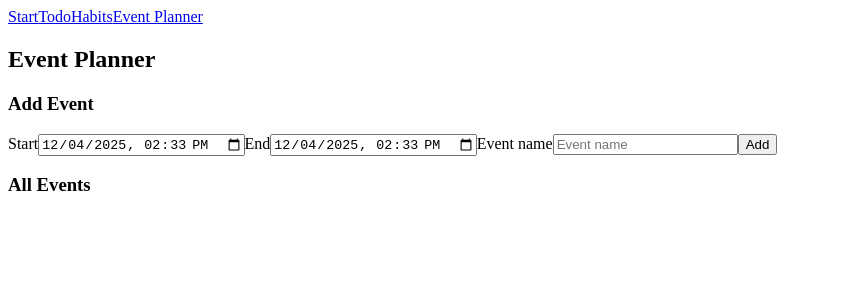
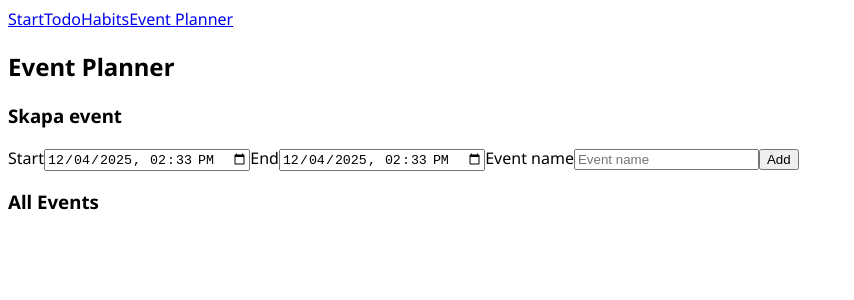
Before and after one commit to Ebba-Ene/projektarbete-productivity-assistant-application, a React (Vite) app: page /eventplanner in a window 1280 px wide. Shown: the top 300 px of the page, without its empty margins (0-854 px from the left). Built offline with nearby package versions, Linux system fonts and the light colour scheme.

Commit message:
add component structure

```diff
--- /dev/null
+++ b/src/components/EventEdit/EventEdit.jsx
@@ -0,0 +1,36 @@
+import { useContext, useState } from "react"
+import { EventContext } from "../../context/EventContext"
+import { useSyncEndWithStart, validateEvent } from "../helper";
+import EventInputs from "../EventInputs/EventInputs";
+
+const EventEdit = ({ event, onCancel }) => {
+    const { editEvent } = useContext(EventContext);
+
+    const [name, setName] = useState(event.name);
+    const [start, setStart] = useState(event.start);
+    const [end, setEnd] = useState(event.end);
+
+    useSyncEndWithStart(start, end, setEnd);
+
+    const saveEdit = () => {
+        const error = validateEvent(start, end, name);
+        if (error) {
+            return alert(error);
+        }
+
+        editEvent(event.id, start, end, name);
+        onCancel();
+    }
+
+    return (
+        <>
+            <EventInputs start={start} end={end} name={name} setStart={setStart} setEnd={setEnd} setName={setName}/>
+
+            <button onClick={onCancel}>Cancel</button>
+            <button onClick={saveEdit}>Save</button>
+
+        </>
+    );
+};
+
+export default EventEdit;
--- a/src/components/EventForm.jsx
+++ b/src/components/EventForm/EventForm.jsx
@@ -1,7 +1,7 @@
 import { useContext, useState } from "react";
-import { EventContext } from "../context/EventContext";
-import { formatDateTimeLocal, useSyncEndWithStart, validateEvent } from "./eventUtils";
-import EventInputs from "./EventInputs";
+import { EventContext } from "../../context/EventContext";
+import { formatDateTimeLocal, useSyncEndWithStart, validateEvent } from "../helper";
+import EventInputs from "../EventInputs/EventInputs";
 
 const EventForm = () => {
     const { addEvent } = useContext(EventContext)
@@ -15,7 +15,7 @@ const EventForm = () => {
     useSyncEndWithStart(start, end, setEnd);
 
     const handleAdd = () => {
-        const error = validateEvent(start, end, name)
+        const error = validateEvent(start, end, name);
         if (error) {
             return alert(error);
         }
@@ -25,13 +25,13 @@ const EventForm = () => {
     };
 
     return (
-        <>
-            <h3>Add Event</h3>
+        <div>
+            <h3>Skapa event</h3>
 
-            <EventInputs start={start} end={end} name={name} setStart={setStart} setEnd={setEnd} setName={setName} minStart={formatDateTimeLocal(now)}/>
+            <EventInputs start={start} end={end} name={name} setStart={setStart} setEnd={setEnd} setName={setName}/>
 
             <button onClick={handleAdd}>Add</button>
-        </>
+        </div>
     );
 };
 
--- a/src/components/EventInputs.jsx
+++ /dev/null
@@ -1,20 +0,0 @@
-import { formatDateTimeLocal } from "./eventUtils";
-
-const EventInputs = ({ start, end, name, setStart, setEnd, setName, minStart }) => {
-  const now = new Date();
-
-  return (
-    <>
-      <label>Start</label>
-      <input type="datetime-local" value={start} min={minStart} onChange={(e) => setStart(e.target.value)}/>
-
-      <label>End</label>
-      <input type="datetime-local" value={end} min={start} onChange={(e) => setEnd(e.target.value)}/>
-
-      <label>Event name</label>
-      <input type="text" value={name} placeholder="Event name" onChange={(e) => setName(e.target.value)}/>
-    </>
-  );
-};
-
-export default EventInputs;
--- /dev/null
+++ b/src/components/EventInputs/EventInputs.jsx
@@ -0,0 +1,20 @@
+import { formatDateTimeLocal } from "../helper";
+
+const EventInputs = ({ start, end, name, setStart, setEnd, setName }) => {
+    const now = new Date();
+
+    return (
+        <>
+            <label>Start</label>
+            <input type="datetime-local" value={start} min={formatDateTimeLocal(now)} onChange={(e) => setStart(e.target.value)}/>
+
+            <label>End</label>
+            <input type="datetime-local" value={end} min={start} onChange={(e) => setEnd(e.target.value)}/>
+
+            <label>Event name</label>
+            <input type="text" value={name} placeholder="Event name" onChange={(e) => setName(e.target.value)}/>
+        </>
+    );
+};
+
+export default EventInputs;
--- a/src/components/EventItem.jsx
+++ /dev/null
@@ -1,58 +0,0 @@
-import { useContext, useState } from "react"
-import { EventContext } from "../context/EventContext"
-import { formatDisplayDate, useSyncEndWithStart, validateEvent } from "./eventUtils";
-import EventInputs from "./EventInputs";
-
-const EventItem = ({ event }) => {
-    const { removeEvent, editEvent } = useContext(EventContext);
-
-    const [isEditing, setEditing] = useState(false);
-
-    const [name, setName] = useState(event.name);
-    const [start, setStart] = useState(event.start);
-    const [end, setEnd] = useState(event.end);
-
-    useSyncEndWithStart(start, end, setEnd);
-
-    const cancelEdit = () => {
-        setStart(event.start);
-        setEnd(event.end);
-        setName(event.name);
-        setEditing(false);
-    }
-
-    const saveEdit = () => {
-        const error = validateEvent(start, end, name)
-        if (error) {
-            return alert(error);
-        }
-
-        editEvent(event.id, start, end, name);
-        setEditing(false);
-    }
-
-    return (
-        <>
-            <li>
-                {isEditing ? (
-                    <>
-                        <EventInputs start={start} end={end} name={name} setStart={setStart} setEnd={setEnd} setName={setName}/>
-
-                        <button onClick={cancelEdit}>Cancel</button>
-                        <button onClick={saveEdit}>Save</button>
-                    </>
-                ) : (
-                    <>
-                        {formatDisplayDate(event.start)} – {formatDisplayDate(event.end)}:{" "}
-                        <strong>{event.name}</strong>
-
-                        <button onClick={() => setEditing(true)}>Edit</button>
-                        <button onClick={() => removeEvent(event.id)}>Remove</button>
-                    </>
-                )}
-            </li>
-        </>
-    );
-};
-
-export default EventItem;
--- /dev/null
+++ b/src/components/EventItem/EventItem.jsx
@@ -0,0 +1,28 @@
+import { useContext, useState } from "react"
+import { EventContext } from "../../context/EventContext"
+import EventEdit from "../EventEdit/EventEdit";
+import EventView from "../EventView/EventView";
+
+const EventItem = ({ event }) => {
+    const { removeEvent } = useContext(EventContext);
+
+    const [isEditing, setEditing] = useState(false);
+
+    return (
+        <>
+            <li>
+                {isEditing ? (
+                    <>
+                        <EventEdit event={event} onCancel={() => setEditing(false)}/>
+                    </>
+                ) : (
+                    <>
+                        <EventView event={event} onEdit={() => setEditing(true)} onRemove={() => removeEvent(event.id)}/>
+                    </>
+                )}
+            </li>
+        </>
+    );
+};
+
+export default EventItem;
--- a/src/components/EventList.jsx
+++ b/src/components/EventList/EventList.jsx
@@ -1,6 +1,6 @@
 import { useContext } from "react"
-import { EventContext } from "../context/EventContext"
-import EventItem from "./EventItem"
+import { EventContext } from "../../context/EventContext"
+import EventItem from "../EventItem/EventItem";
 
 const EventList = () => {
     const { events } = useContext(EventContext);
@@ -8,6 +8,7 @@ const EventList = () => {
     return (
         <>
             <h3>All Events</h3>
+
             <ul>
                 {events.map((event) => (
                     <EventItem key={event.id} event={event}/>
--- /dev/null
+++ b/src/components/EventView/EventView.jsx
@@ -0,0 +1,15 @@
+import { formatDisplayDate } from "../helper";
+
+const EventView = ({ event, onEdit, onRemove }) => {
+    return (
+        <>
+            {formatDisplayDate(event.start)} – {formatDisplayDate(event.end)}:{" "}
+            <strong>{event.name}</strong>
+
+            <button onClick={onEdit}>Edit</button>
+            <button onClick={onRemove}>Remove</button>
+        </>
+    );
+};
+
+export default EventView;
--- a/src/components/eventUtils.js
+++ b/src/components/helper.js
@@ -2,37 +2,38 @@ import { useEffect } from "react";
 
 export const formatDateTimeLocal = (date) => {
   const d = new Date(date);
-
   const pad = (v) => v.toString().padStart(2, "0");
-
   const year = d.getFullYear();
   const month = pad(d.getMonth() + 1);
   const day = pad(d.getDate());
   const hours = pad(d.getHours());
   const minutes = pad(d.getMinutes());
-
   return `${year}-${month}-${day}T${hours}:${minutes}`;
 };
 
 export const formatDisplayDate = (date) =>
   new Date(date).toLocaleString("sv-SE", {
     dateStyle: "long",
-    timeStyle: "short",
+    timeStyle: "short"
   });
 
+export const useSyncEndWithStart = (start, end, setEnd) => {
+  const startDate = new Date(start);
+  const endDate = new Date(end);
+
+  useEffect(() => {
+        if (endDate < startDate) {
+            setEnd(start);
+        }
+    }, [start]);
+}
+
 export const validateEvent = (start, end, name) => {
-    const now = new Date();
     const startDate = new Date(start);
     const endDate = new Date(end);
 
-    now.setSeconds(0, 0);
-
     if (!name) {
         return "Eventet måste ha ett namn.";
-    }
-
-    if (startDate < now) {
-        return "Du kan inte välja ett förflutet datum.";
     }
 
     if (endDate < startDate) {
@@ -41,11 +42,3 @@ export const validateEvent = (start, end, name) => {
 
     return null;
 }
-
-export const useSyncEndWithStart = (start, end, setEnd) => {
-  useEffect(() => {
-        if (new Date(end) < new Date(start)) {
-            setEnd(start);
-        }
-    }, [start]);
-}
--- a/src/index.css
+++ b/src/index.css
@@ -0,0 +1,5 @@
+@import url('https://fonts.googleapis.com/css2?family=Noto+Sans:ital,wght@0,100..900;1,100..900&display=swap');
+
+body {
+    font-family: "Noto Sans", sans-serif;
+}
--- a/src/pages/EventPlanner/EventPlanner.jsx
+++ b/src/pages/EventPlanner/EventPlanner.jsx
@@ -1,5 +1,5 @@
-import EventForm from "../../components/EventForm";
-import EventList from "../../components/EventList";
+import EventForm from "../../components/EventForm/EventForm";
+import EventList from "../../components/EventList/EventList";
 
 const EventPlanner = () => {
   return (
```
